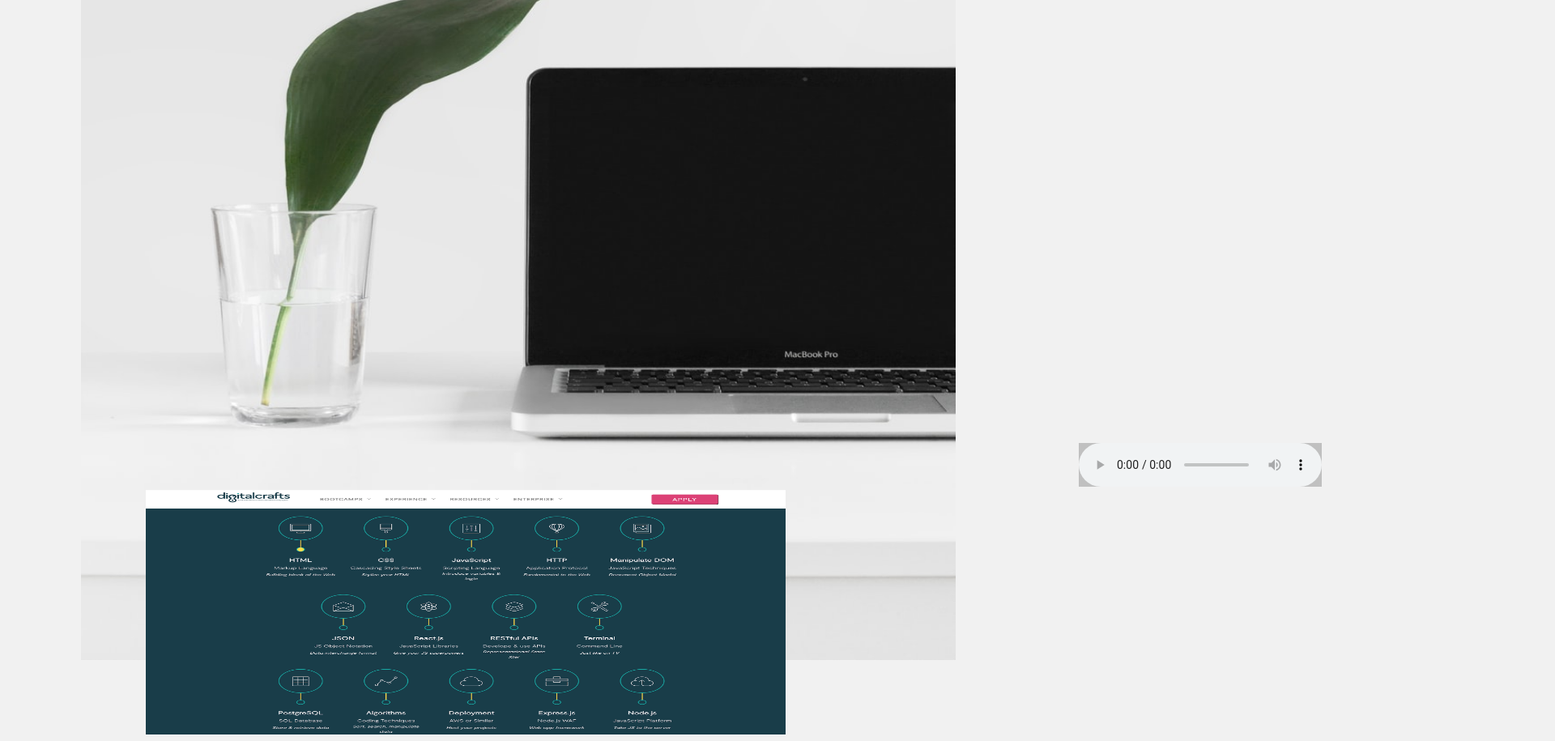
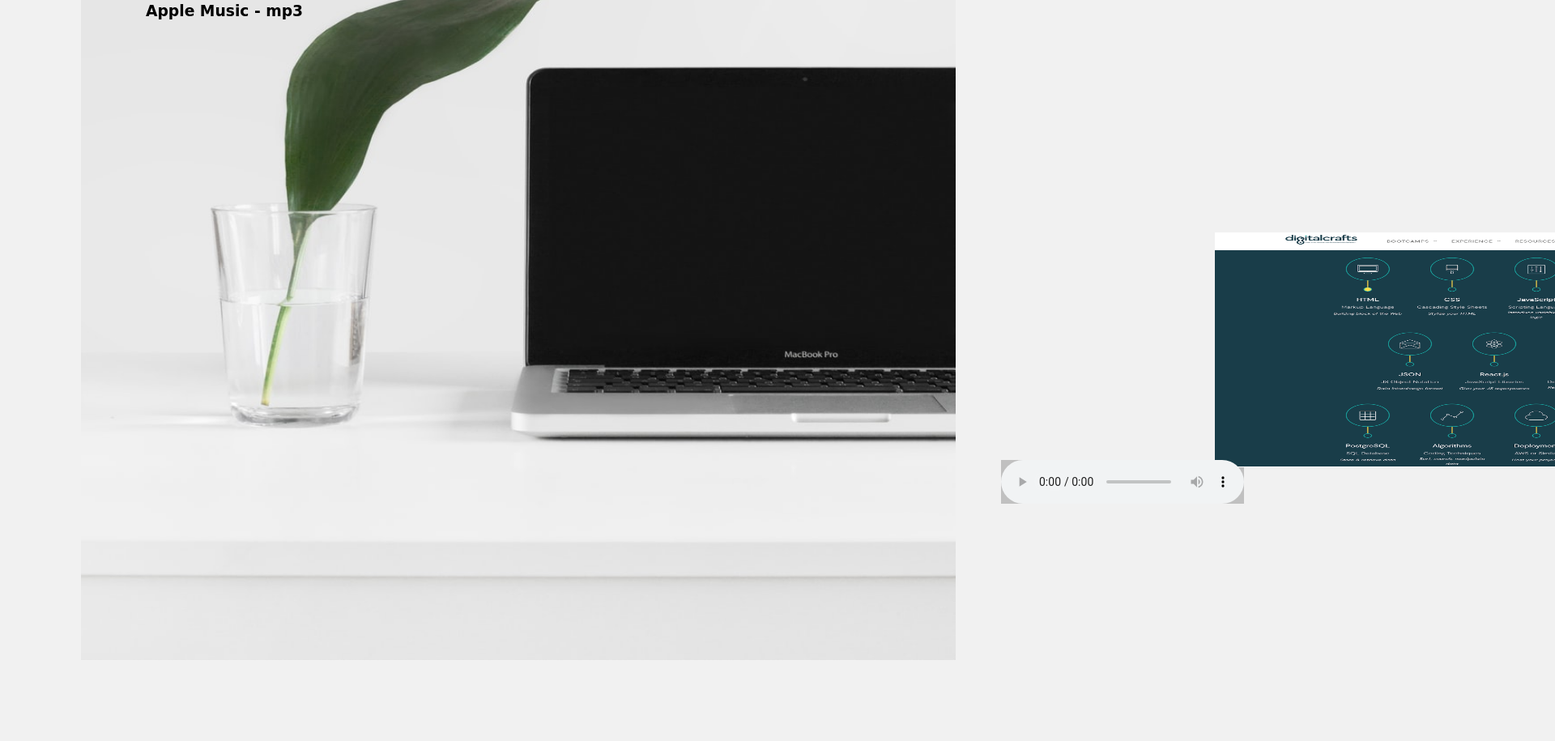
Before and after one commit to MDarmussa/90-s-Style-Website-, a plain HTML site: page index.html in a window 1280 px wide. Shown: the part 781-1696 px from the top of the page at 81% size, 1920 px wide, since content can reach past the window. Drawn offline with Linux system fonts and the light colour scheme.

Commit message:
updating first page

```diff
--- a/index.html
+++ b/index.html
@@ -35,13 +35,16 @@
           <h2>Where can I get some?</h2>
           <p>There are many variations of passages of Lorem Ipsum available, but the majority have suffered alteration in some form, by injected humour, or randomised words which don't look even slightly believable. If you are going to use a passage of Lorem Ipsum, you need to be sure there isn't anything embarrassing hidden in the middle of text. All the Lorem Ipsum generators on the Internet tend to repeat predefined chunks as necessary, making this the first true generator on the Internet. It uses a dictionary of over 200 Latin words, combined with a handful of model sentence structures, to generate Lorem Ipsum which looks reasonable. The generated Lorem Ipsum is therefore always free from repetition, injected humour, or non-characteristic words etc.</p>
 
-
+          <h3>Apple Music - mp3</h3>
           <audio controls>
                <source src="./images/indila-Amadeus-Inst.ogg" type="audio/ogg">
                <source src="./images/indila-Amadeus-Inst.mp3" type="audio/mpeg">
           </audio>
 
-          <img src="./images/screnshot1.png" alt="laptop background">
+          <div class="screenshot">
+               <img src="./images/screnshot1.png" alt="laptop background">
+          </div>
      </div>
+
 </body>
 </html>
--- a/style/styles.css
+++ b/style/styles.css
@@ -88,8 +88,8 @@
      height: 1335px;
      margin: 5em;
      font-family: cursive;
+}
 
-}
 .home-content p
 {
      color: blue;
@@ -98,13 +98,22 @@
 .home-content audio
 {
      margin-top: 34em;
-     margin-left: 72em;
+     margin-left: 66em;
      background-color: silver;
 }
-.home-content img
+.screenshot
 {
-     height: 303px;
-     width: 790px;
+     display:relative;
+
+}
+
+.screenshot img
+{
+     height: 290px;
+     width: 780px;
+     margin-left: 1320px;
+     margin-top: -490px;
+     margin-bottom: 4em;
 }
 
 
```
